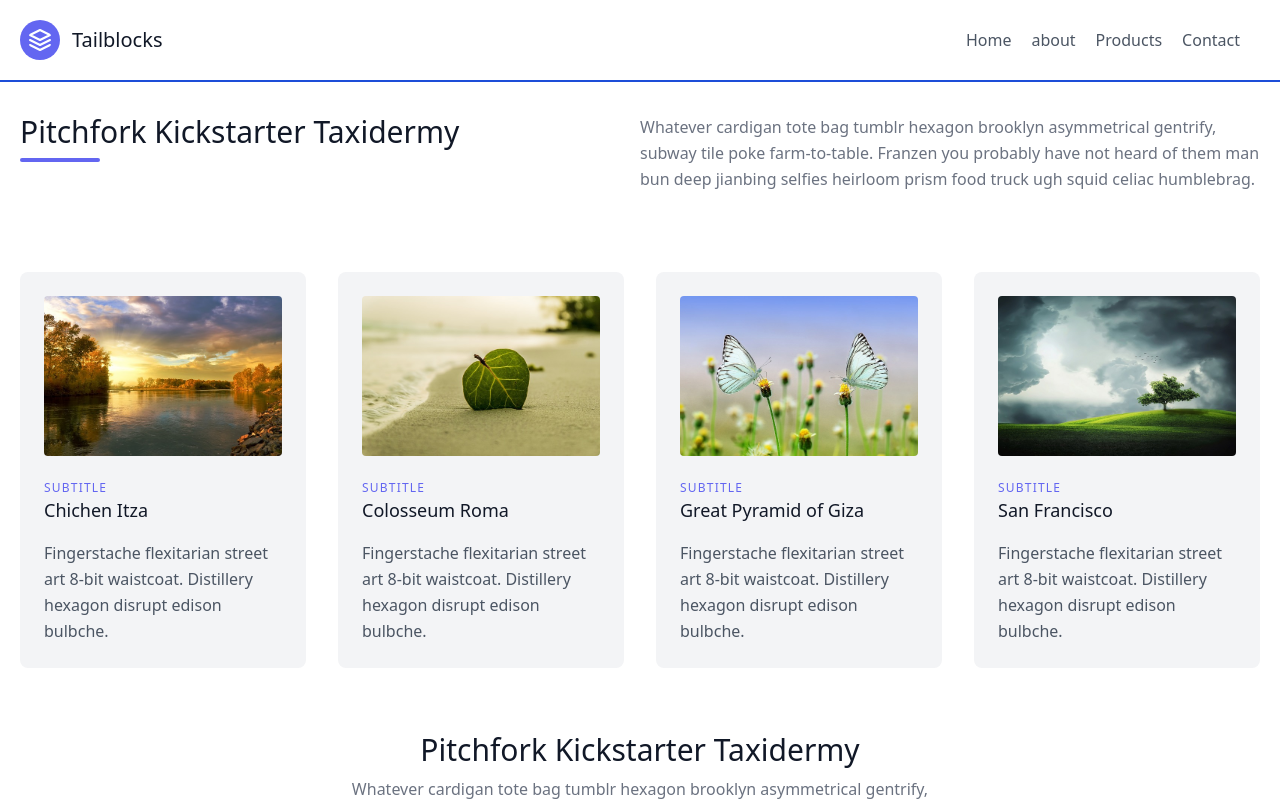
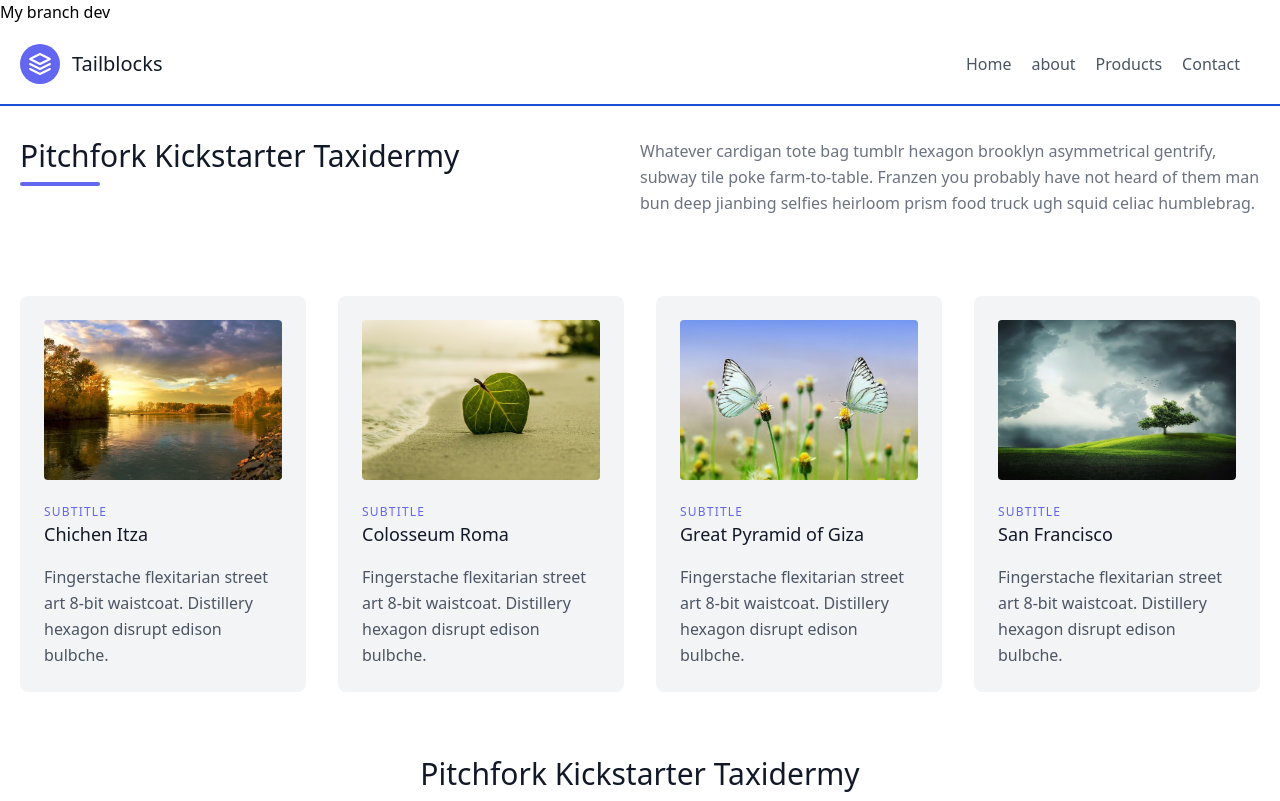
Before and after one commit to Pritesh55/pdf-from-html-by-pptr, a Next.js app: page / in a window 1280 px wide. Shown: the top 801 px of the page. Built offline with nearby package versions, Linux system fonts and the light colour scheme.

Commit message:
fix: test

```diff
--- a/src/app/MyFile.js
+++ b/src/app/MyFile.js
@@ -9,7 +9,7 @@ import React from 'react'
 const MyFile = () => {
     return (
         <>
-
+<h1>My branch dev</h1>
             <div className="print-page">
 
                 <header class="text-gray-600 body-font">
```
